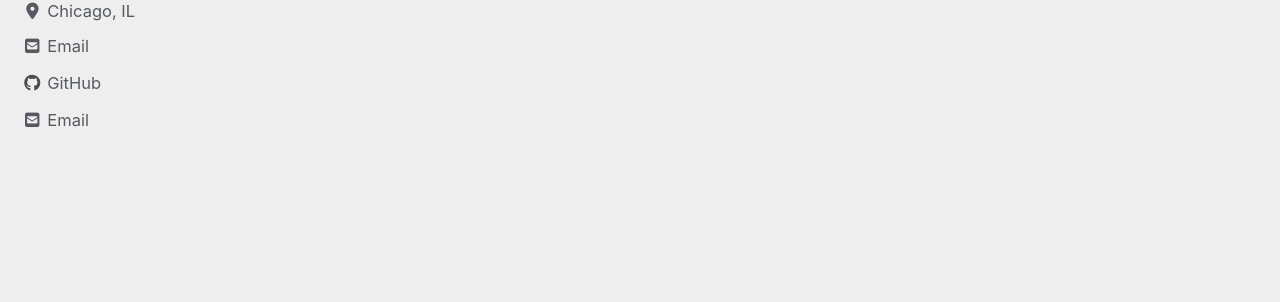
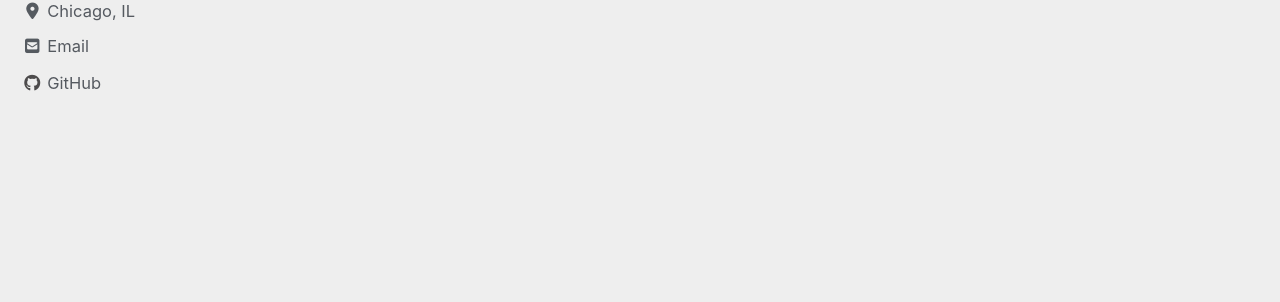
Before and after one commit to enjaku/enjaku.github.io, a Jekyll site: the page built from index.html, in a window 1280 px wide and 900 px high, scrolled down 650 px. Shown: the part 148-450 px from the top of the window. Built offline with Jekyll 4.4.1, drawn with Linux system fonts in a browser that asks for light colours; cached includes are drawn as plain includes; nearby versions of some CDN libraries; the list of posts is cut into pages by our own code.

Commit message:
new stuff

```diff
--- a/_config.yml
+++ b/_config.yml
@@ -111,7 +111,7 @@
   avatar           : "/images/2015-06-04 _SV Tortuga_ 1056_Headshot.jpg"
   bio              : "Data Science Portfolio"
   location         : "Chicago, IL"
-  email            : "so.enjaku@gmail.com"
+  email            : #"so.enjaku@gmail.com"
   links:
     - label: "Email"
       icon: "fas fa-fw fa-envelope-square"
```
